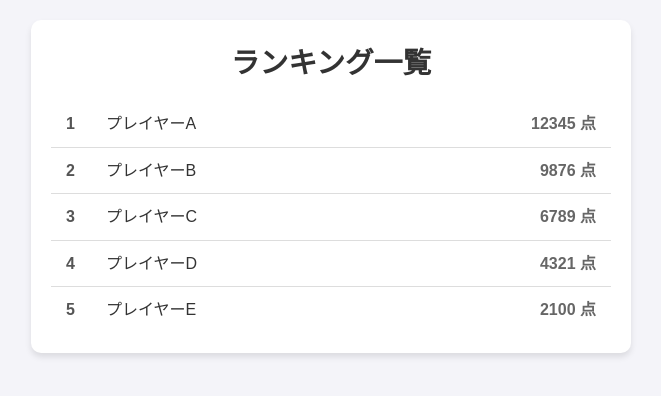
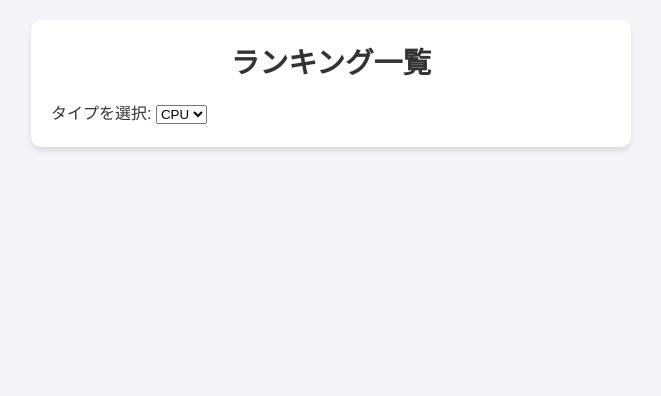
Before and after one commit to hatoEx/WebAssembly, a Flask app: page /Ranking in a window 1280 px wide. Shown: the top 396 px of the page, without its empty margins (309-970 px from the left). Run offline with Flask 3, Linux system fonts and the light colour scheme; some libraries are stand-ins or nearby versions.

Commit message:
ランキングが更新するようにした

```diff
--- a/server.py
+++ b/server.py
@@ -31,6 +31,7 @@
         (rankings_cpu if mode == 'cpu' else rankings_gpu)[user_id] = score  # CPU/GPUに応じてランキングに格納
         print(f"User {user_id} submitted score: {score} to {mode} rankings")
 
+
     return jsonify({'status': 'success', 'score': score})
 
 
@@ -39,9 +40,10 @@
     print("connected")
     # クライアントにランキングデータを送信
     emit("ranking_data", {
-        "cpu": rankings_cpu,
-        "gpu": rankings_gpu
+        "cpu": [{"name": user_id, "score": score} for user_id, score in rankings_cpu.items()],
+        "gpu": [{"name": user_id, "score": score} for user_id, score in rankings_gpu.items()]
     })
+
 
 if __name__ == '__main__':
     socketio.run(app, debug=True)
--- a/static/javascript/Ranking.js
+++ b/static/javascript/Ranking.js
@@ -1,4 +1,9 @@
-// ランキングデータを追加する関数
+const rankings_cpu = [
+];
+
+const rankings_gpu = [
+];
+
 function renderRanking(rankingData) {
     const rankingList = document.getElementById("ranking-list");
     rankingList.innerHTML = ""; // リストをクリア
@@ -18,21 +23,38 @@
     });
 }
 
-// テストデータ
-const sampleRanking = [
-    { name: "プレイヤーA", score: 12345 },
-    { name: "プレイヤーB", score: 9876 },
-    { name: "プレイヤーC", score: 6789 },
-    { name: "プレイヤーD", score: 4321 },
-    { name: "プレイヤーE", score: 2100 }
-];
+const rankingTypeSelect = document.getElementById("ranking-type");
 
-// ランキングデータを追加する関数の呼び出し
-renderRanking(sampleRanking);
+// 初期表示 (CPUランキング)
+renderRanking(rankings_cpu);
 
+// セレクトボックスの変更イベントに応じてランキングを切り替え
+rankingTypeSelect.addEventListener("change", () => {
+    const selectedType = rankingTypeSelect.value;
 
-const socket = io.connect("http://" + document.domain + ":" + location.port );
+    if (selectedType === "cpu") {
+        renderRanking(rankings_cpu);
+    } else if (selectedType === "gpu") {
+        renderRanking(rankings_gpu);
+    }
+});
 
-socket.on('message', function(data) {
-    console.log("connected: " + data.data);
+const socket = io.connect("http://" + document.domain + ":" + location.port);
+
+socket.on("ranking_data", (data) => {
+    console.log("Ranking data received: ", data);
+
+    // 初期表示 (CPUランキング)
+    renderRanking(data.cpu);
+
+    // セレクトボックスの変更イベントに応じてランキングを切り替え
+    rankingTypeSelect.addEventListener("change", () => {
+        const selectedType = rankingTypeSelect.value;
+
+        if (selectedType === "cpu") {
+            renderRanking(data.cpu);
+        } else if (selectedType === "gpu") {
+            renderRanking(data.gpu);
+        }
+    });
 });
--- a/templates/Ranking.html
+++ b/templates/Ranking.html
@@ -6,10 +6,18 @@
     <title>ランキング</title>
     <link rel="stylesheet" href="{{ url_for('static', filename='css/Ranking.css') }}">
     <script src="https://cdnjs.cloudflare.com/ajax/libs/socket.io/4.4.1/socket.io.js"></script>
+    <script type="module" src="{{ url_for('static', filename='javascript/Ranking.js') }}"></script>
 </head>
 <body>
     <div class="ranking-container">
         <h1 class="ranking-title">ランキング一覧</h1>
+        <div class="ranking-select">
+            <label for="ranking-type">タイプを選択:</label>
+            <select id="ranking-type">
+                <option value="cpu">CPU</option>
+                <option value="gpu">GPU</option>
+            </select>
+        </div>
         <ul class="ranking-list" id="ranking-list">
             <li class="ranking-item">
                 <span class="rank">1</span>
@@ -18,6 +26,5 @@
             </li>
         </ul>
     </div>
-    <script type="module" src="{{ url_for('static', filename='javascript/Ranking.js') }}"></script>
 </body>
 </html>
```
